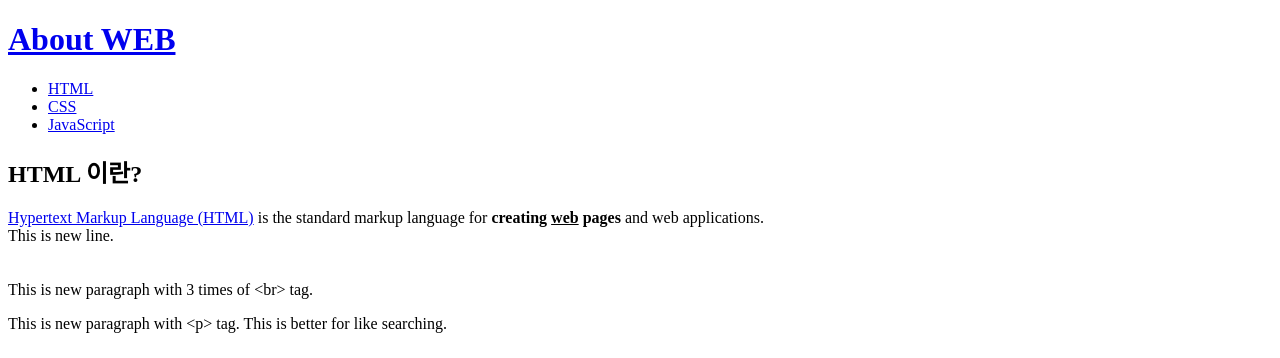
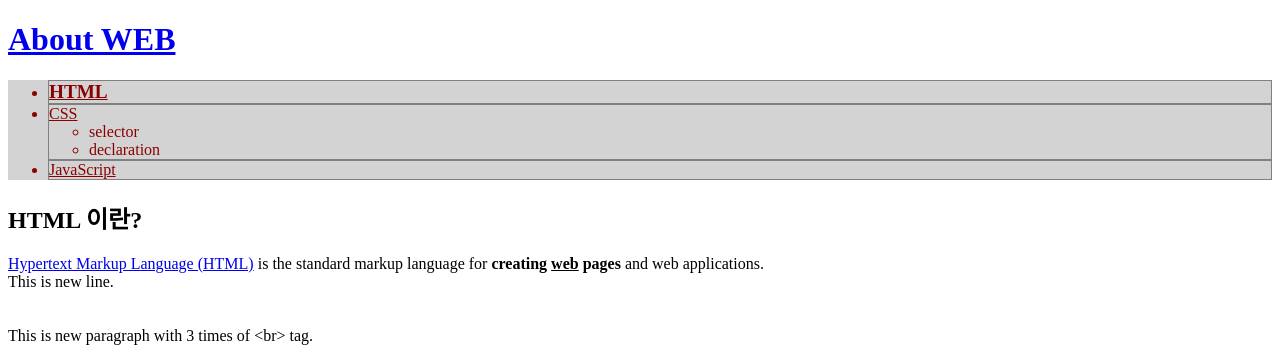
Before and after one commit to skyloon95/WEB-HTML-study, a plain HTML site: page WEB_HTML/1_HTML.html in a window 1280 px wide. Shown: the top 358 px of the page. Drawn offline with Linux system fonts and the light colour scheme.

Commit message:
css selector practice.

```diff
--- a/WEB_HTML/1_HTML.html
+++ b/WEB_HTML/1_HTML.html
@@ -4,12 +4,44 @@
     <meta charset="utf-8">
     <title>WEB1 - HTML</title>
 </head>
+<style>
+    /*ul 바로 아래 위치한 li에 대해서만 적용*/
+    /*다만 ul>li>ul>li 순으로 배치된 항목은 단순 ul>li 형식으로 사용하면 두번째 li나 네번째 li나 모두 ul 직계 li이기 때문에 특정할 수 없다*/
+    /*때문에 아래와 같이 id를 특정해주는 것이 좋다*/
+    #lecture>li {
+        border: 1px solid gray;
+    }
+
+    li {
+        color: darkred;
+    }
+
+    /* li 아래 포함된 모든 a에 대해 적용되는 속성 */
+    li a{
+        color: darkred;
+    }
+
+    /*ul과 ol에 똑같이 적용시킬 때*/
+    ul,ol {
+        background-color: lightgrey;
+    }
+
+    #selected {
+        font-size: larger;
+        font-weight: bold;
+    }
+</style>
 
 <body>
 <h1><a href="index.html">About WEB</a></h1>
-<ul>
-    <li><a href="1_HTML.html">HTML</a></li>
-    <li><a href="2_CSS.html">CSS</a></li>
+<ul id="lecture">
+    <li><a href="1_HTML.html" id="selected">HTML</a></li>
+    <li><a href="2_CSS.html">CSS</a>
+        <ul>
+            <li>selector</li>
+            <li>declaration</li>
+        </ul>
+    </li>
     <li><a href="3_JavaScript.html">JavaScript</a></li>
 </ul>
 <h2>HTML 이란?</h2>
@@ -32,5 +64,18 @@
             src="https://images.unsplash.com/photo-1542831371-29b0f74f9713?auto=format&fit=crop&q=80&ixlib=rb-4.0.3&ixid=M3wxMjA3fDB8MHxwaG90by1wYWdlfHx8fGVufDB8fHx8fA%3D%3D&w=3870"
     >
 </p>
+<!--Start of Tawk.to Script-->
+<script type="text/javascript">
+    var Tawk_API=Tawk_API||{}, Tawk_LoadStart=new Date();
+    (function(){
+        var s1=document.createElement("script"),s0=document.getElementsByTagName("script")[0];
+        s1.async=true;
+        s1.src='https://embed.tawk.to/652f7ffbf2439e1631e59fc6/1hd0ons8v';
+        s1.charset='UTF-8';
+        s1.setAttribute('crossorigin','*');
+        s0.parentNode.insertBefore(s1,s0);
+    })();
+</script>
+<!--End of Tawk.to Script-->
 </body>
 </html>
```
Also changed, not shown: WEB_HTML/2_CSS.html (+13 -1 lines), WEB_HTML/3_JavaScript.html (+13 -0 lines), WEB_HTML/index.html (+18 -4 lines).
